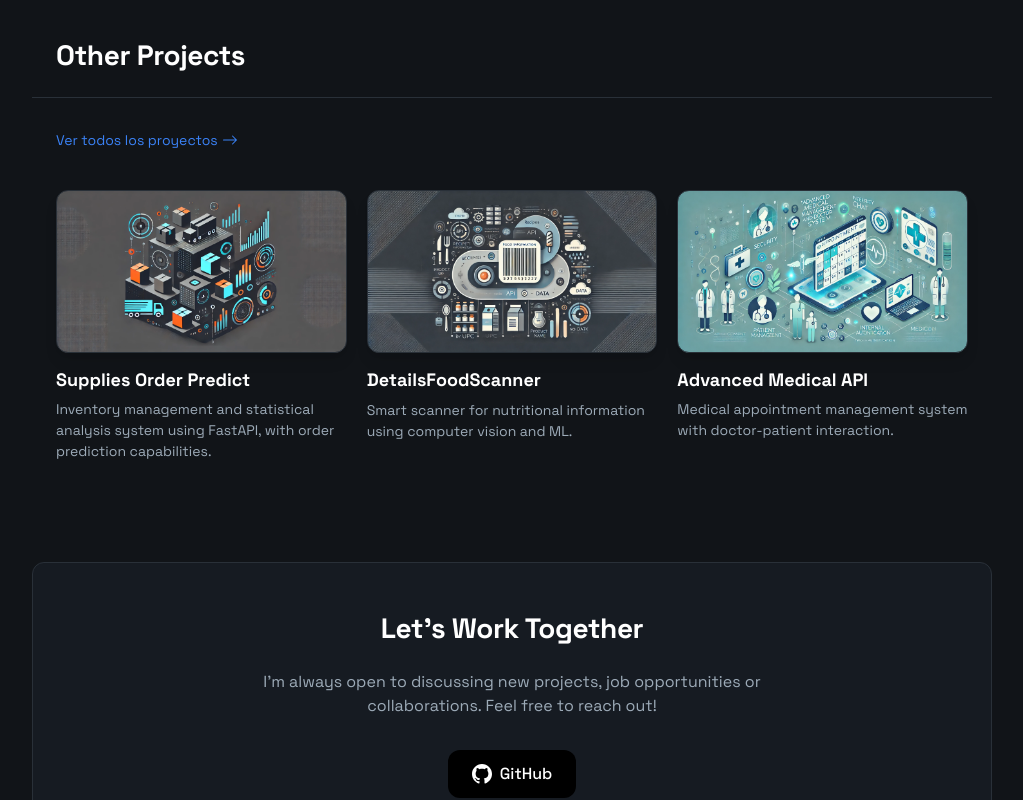
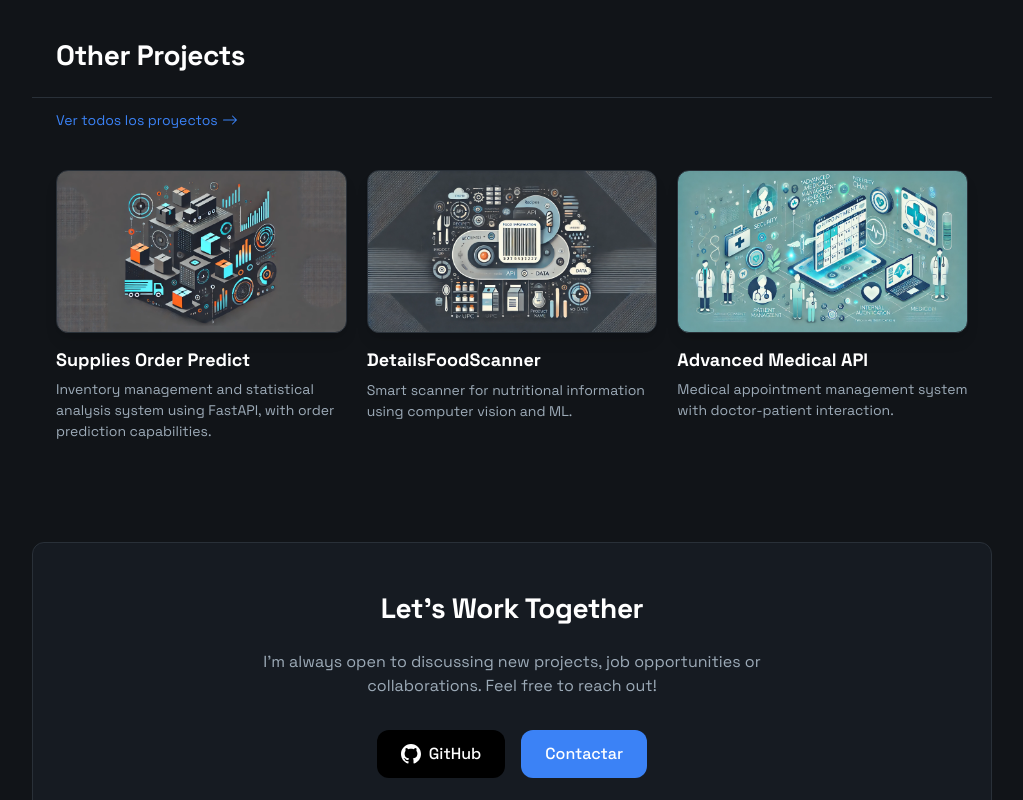
Before and after one commit to Alexmontesino96/portfolio, a React (Vite) app: page / in a window 1280 px wide. Shown: the part 1560-2360 px from the top of the page, without its empty margins (128-1151 px from the left). Built offline with nearby package versions, Linux system fonts and the light colour scheme.

Commit message:
Mejorada la interfaz: botones alineados en la sección 'Let's Work Together' y ajustado margen del enlace 'Ver todos los proyectos'

```diff
--- a/src/pages/Home.jsx
+++ b/src/pages/Home.jsx
@@ -233,8 +233,8 @@ function Home() {
             </div>
           </div>
 
-          <h2 className="text-white text-[28px] font-bold leading-tight tracking-[-0.015em] px-6 pb-6 pt-10 border-b border-[#293038] mb-8">Other Projects</h2>
-          <div className="px-6 mb-4">
+          <h2 className="text-white text-[28px] font-bold leading-tight tracking-[-0.015em] px-6 pb-6 pt-10 border-b border-[#293038]">Other Projects</h2>
+          <div className="px-6 pt-3 mb-4">
             <Link to="/projects" className="text-[#3B82F6] hover:text-[#2563EB] transition-colors text-sm flex items-center">
               <span>Ver todos los proyectos</span>
               <svg xmlns="http://www.w3.org/2000/svg" width="16" height="16" fill="currentColor" viewBox="0 0 16 16" className="ml-1">
@@ -293,17 +293,17 @@ function Home() {
           <div className="flex flex-col items-center justify-center px-6 py-12 bg-[#161B22] rounded-xl mb-16 border border-[#293038]" id="contact">
             <h2 className="text-white text-[28px] font-bold leading-tight tracking-[-0.015em] mb-6">Let's Work Together</h2>
             <p className="text-[#9dabb8] text-base text-center max-w-lg mb-8">I'm always open to discussing new projects, job opportunities or collaborations. Feel free to reach out!</p>
-            <div className="flex gap-4 mb-4">
+            <div className="flex gap-4">
               <a href="https://github.com/Alexmontesino96" target="_blank" className="flex items-center justify-center rounded-xl h-12 px-6 bg-black text-white font-medium transition-colors hover:bg-[#333333]">
                 <svg xmlns="http://www.w3.org/2000/svg" width="20" height="20" viewBox="0 0 24 24" fill="currentColor" className="mr-2">
                   <path d="M12 0c-6.626 0-12 5.373-12 12 0 5.302 3.438 9.8 8.207 11.387.599.111.793-.261.793-.577v-2.234c-3.338.726-4.033-1.416-4.033-1.416-.546-1.387-1.333-1.756-1.333-1.756-1.089-.745.083-.729.083-.729 1.205.084 1.839 1.237 1.839 1.237 1.07 1.834 2.807 1.304 3.492.997.107-.775.418-1.305.762-1.604-2.665-.305-5.467-1.334-5.467-5.931 0-1.311.469-2.381 1.236-3.221-.124-.303-.535-1.524.117-3.176 0 0 1.008-.322 3.301 1.23.957-.266 1.983-.399 3.003-.404 1.02.005 2.047.138 3.006.404 2.291-1.552 3.297-1.23 3.297-1.23.653 1.653.242 2.874.118 3.176.77.84 1.235 1.911 1.235 3.221 0 4.609-2.807 5.624-5.479 5.921.43.372.823 1.102.823 2.222v3.293c0 .319.192.694.801.576 4.765-1.589 8.199-6.086 8.199-11.386 0-6.627-5.373-12-12-12z"/>
                 </svg>
                 <span>GitHub</span>
               </a>
+              <Link to="/contact" className="flex items-center justify-center rounded-xl h-12 px-6 bg-[#3B82F6] text-white font-medium transition-colors hover:bg-[#2563EB]">
+                Contactar
+              </Link>
             </div>
-            <Link to="/contact" className="flex items-center justify-center rounded-xl h-12 px-6 bg-[#3B82F6] text-white font-medium transition-colors hover:bg-[#2563EB]">
-              Contactar
-            </Link>
           </div>
         </div>
       </div>
```
